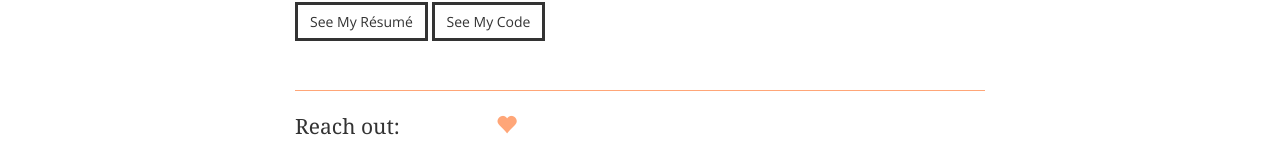
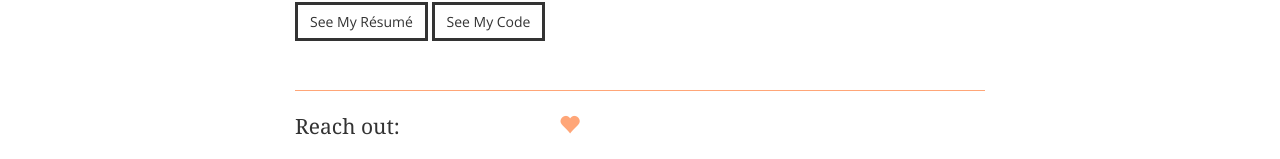
Before and after one commit to mklbtz/mklbtz.github.io, a Jekyll site: the page built from index.html, in a window 1280 px wide. Shown: the part 1063-1222 px from the top of the page. Built offline with Jekyll 4.4.1, drawn with Linux system fonts in a browser that asks for light colours; nearby versions of some CDN libraries; some web fonts are replaced; Markdown is read by kramdown in place of the engine named in the settings.

Commit message:
i really can't make up my mind

```diff
--- a/_includes/footer.html
+++ b/_includes/footer.html
@@ -2,12 +2,12 @@
   <div class="col-xs-12">
     <hr>
     <p class="lead">
-      Reach out:&ensp;
-      <a href="&#x6d;&#x61;&#105;&#x6c;&#116;&#x6f;&#x3a;&#x6d;&#107;&#108;&#98;&#116;&#122;&#64;&#103;&#x6d;&#97;&#105;&#x6c;&#46;&#x63;&#x6f;&#x6d;" title="&#109;&#107;&#x6c;&#98;&#x74;&#x7a;&#x40;&#x67;&#109;&#x61;&#105;&#x6c;&#x2e;&#x63;&#111;&#x6d;"><span class="zocial-email"></span></a>&ensp;
-      <a href="http://twitter.com/mklbtz"><span class="zocial-twitter"></span></a>&ensp;
-      <a href="http://steamcommunity.com/id/mklbtz/"><span class="zocial-steam"></span></a>&ensp;
-      <a href="http://www.reddit.com/user/mklbtz"><span class="zocial-reddit"></span></a>&ensp;
-      <a href="https://www.linkedin.com/profile/view?id=147740133"><span class="zocial-linkedin"></span></a>&ensp;
+      Reach out:&emsp;
+      <a href="&#x6d;&#x61;&#105;&#x6c;&#116;&#x6f;&#x3a;&#x6d;&#107;&#108;&#98;&#116;&#122;&#64;&#103;&#x6d;&#97;&#105;&#x6c;&#46;&#x63;&#x6f;&#x6d;" title="&#109;&#107;&#x6c;&#98;&#x74;&#x7a;&#x40;&#x67;&#109;&#x61;&#105;&#x6c;&#x2e;&#x63;&#111;&#x6d;"><span class="zocial-email"></span></a>&emsp;
+      <a href="http://twitter.com/mklbtz"><span class="zocial-twitter"></span></a>&emsp;
+      <a href="http://steamcommunity.com/id/mklbtz/"><span class="zocial-steam"></span></a>&emsp;
+      <a href="http://www.reddit.com/user/mklbtz"><span class="zocial-reddit"></span></a>&emsp;
+      <a href="https://www.linkedin.com/profile/view?id=147740133"><span class="zocial-linkedin"></span></a>&emsp;
       <a href="/heart.html"><span class="glyphicon glyphicon-heart"></span></a>
     </p>
   </div>
```
